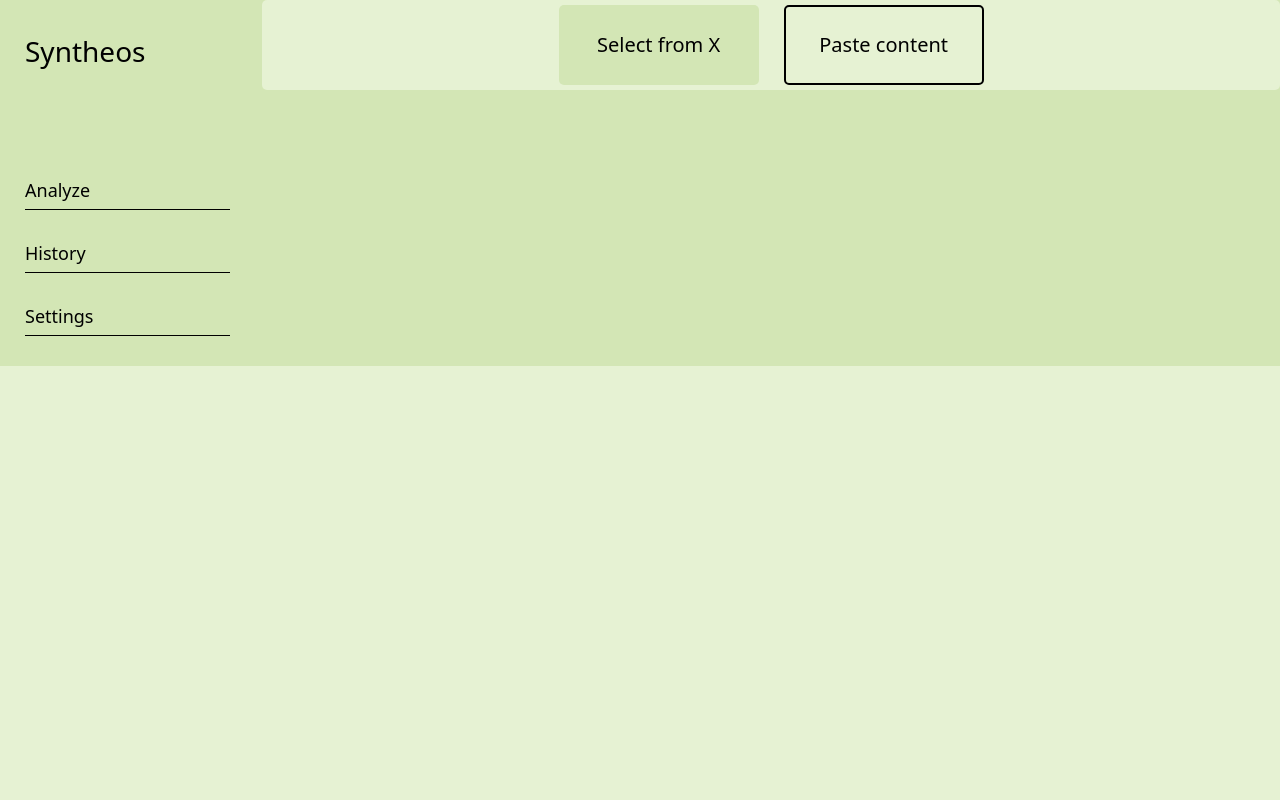
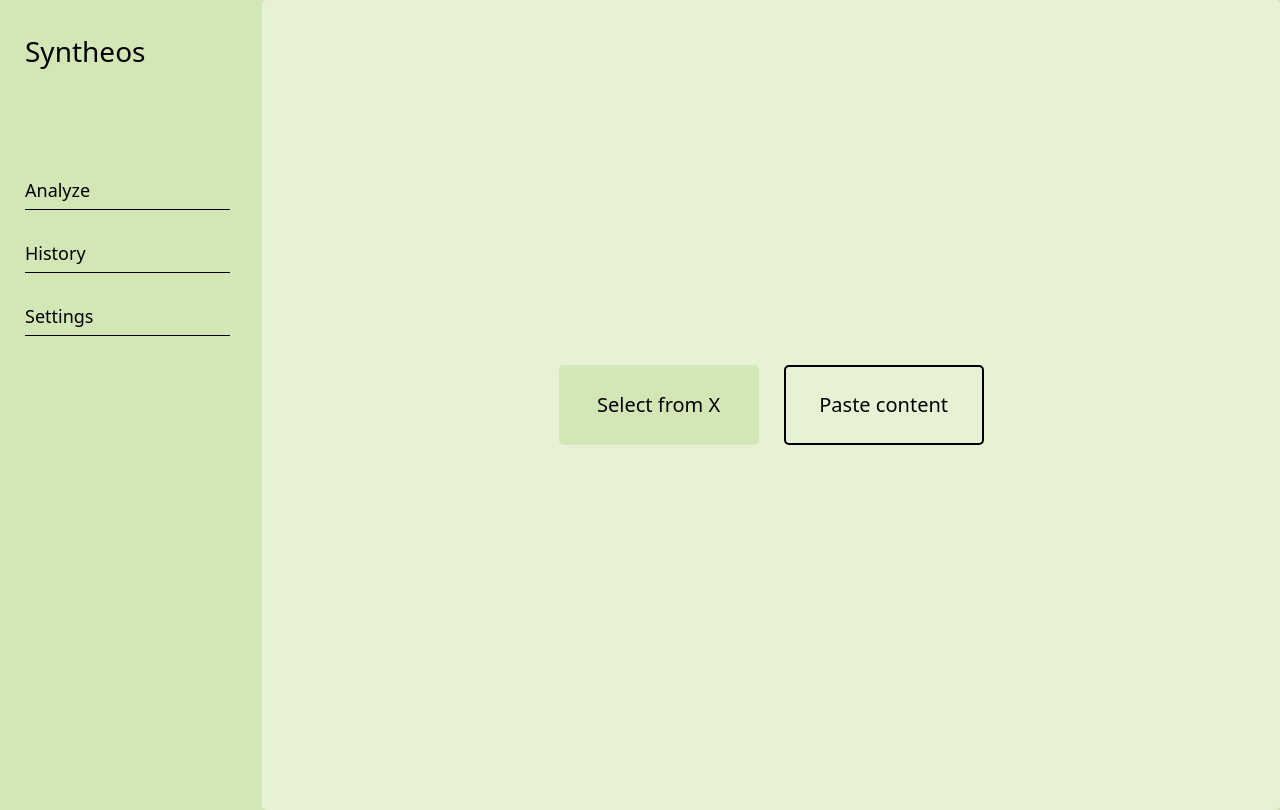
Before and after one commit to Orisabiyi/syntheos, a React (Vite) app: page /dashboard in a window 1280 px wide. Built offline with nearby package versions, Linux system fonts and the light colour scheme.

Commit message:
style: update the height screen

```diff
--- a/src/pages/Analyze.jsx
+++ b/src/pages/Analyze.jsx
@@ -1,21 +1,24 @@
 import { useNavigate } from "react-router-dom";
 
 export default function Analyze() {
-  const navigate = useNavigate()
+  const navigate = useNavigate();
 
   const handlePasteClick = () => {
-    navigate("/dashboard/analyzer")
-  }
+    navigate("/dashboard/analyzer");
+  };
   return (
-    <div className="w-full h-full py-2 px-2">
-      <div className="flex flex-row justify-center h-full items-center gap-10">
+    <div className="w-full min-h-screen py-2 px-2">
+      <div className="flex flex-row justify-center min-h-screen items-center gap-10">
         <button className="h-32 bg-lemon-dark w-80 text-black rounded-lg text-20">
           Select from X
         </button>
-        <button className="h-32 border-2 border-black w-80 rounded-lg text-20" onClick={handlePasteClick}>
+        <button
+          className="h-32 border-2 border-black w-80 rounded-lg text-20"
+          onClick={handlePasteClick}
+        >
           Paste content
         </button>
       </div>
     </div>
-  )
+  );
 }
```
